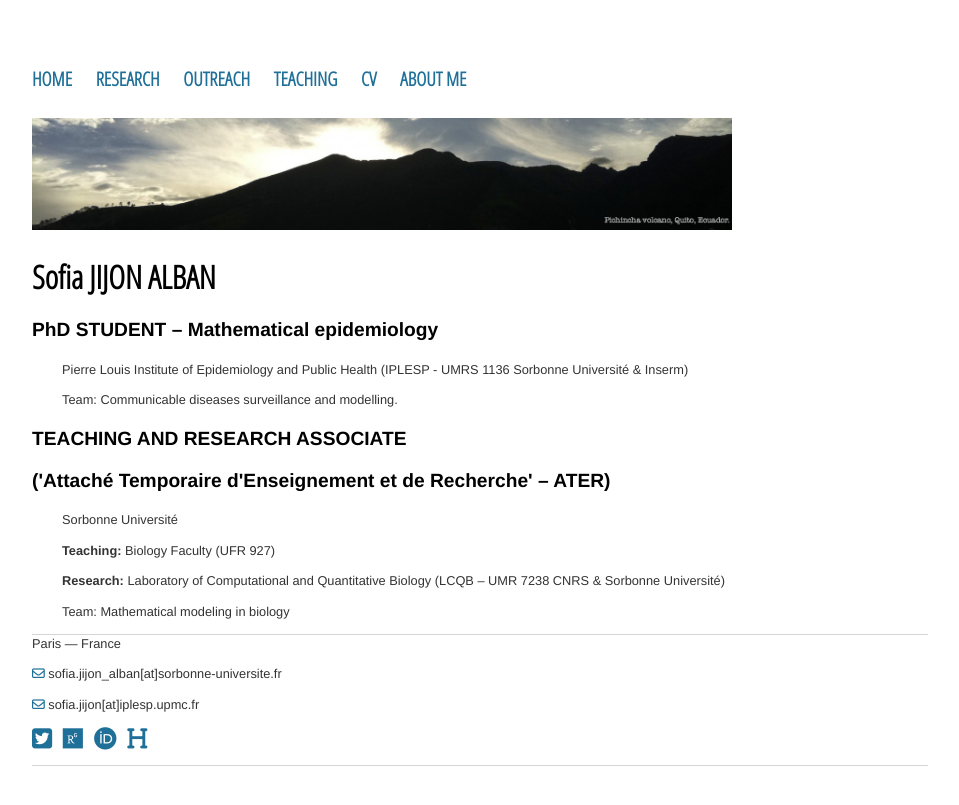
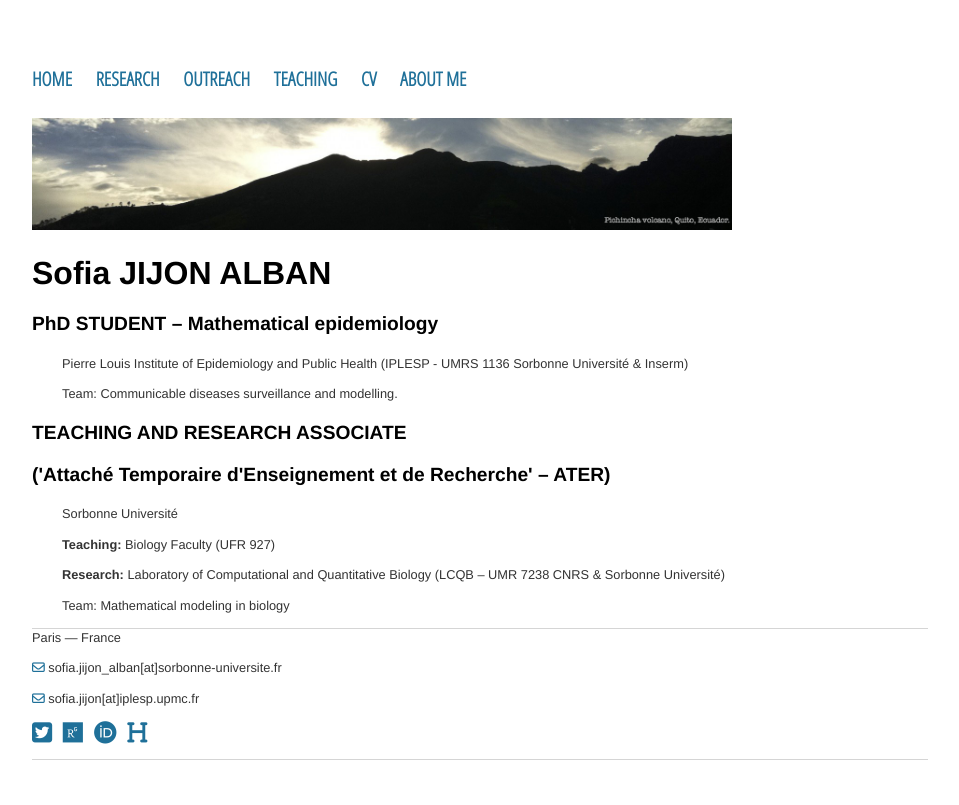
Before and after one commit to sjijon/sjijon.github.io, a Jekyll site: the page built from index.html, in a window 1280 px wide. Shown: the top 805 px of the page, without its empty margins (160-1119 px from the left). Built offline with Jekyll 4.4.1, drawn with Linux system fonts in a browser that asks for light colours; nearby versions of some CDN libraries.

Commit message:
Update index.html

```diff
--- a/index.html
+++ b/index.html
@@ -4,7 +4,7 @@ title: Sofia JIJON
 ---
 <div class="blurb">
 	<img src="https://raw.githubusercontent.com/sjijon/sjijon.github.io/master/images/Portada_WP.png" alt="Pichincha" style="width:700px">
-	<h1 style="font-family: 'Open Sans Condensed', 'Sans-Serif';">Sofia JIJON ALBAN</h1>
+	<h1>Sofia JIJON ALBAN</h1>
 
 	<h3>PhD STUDENT – Mathematical epidemiology</h3>
 	<p style="padding-left:30px;">
```
